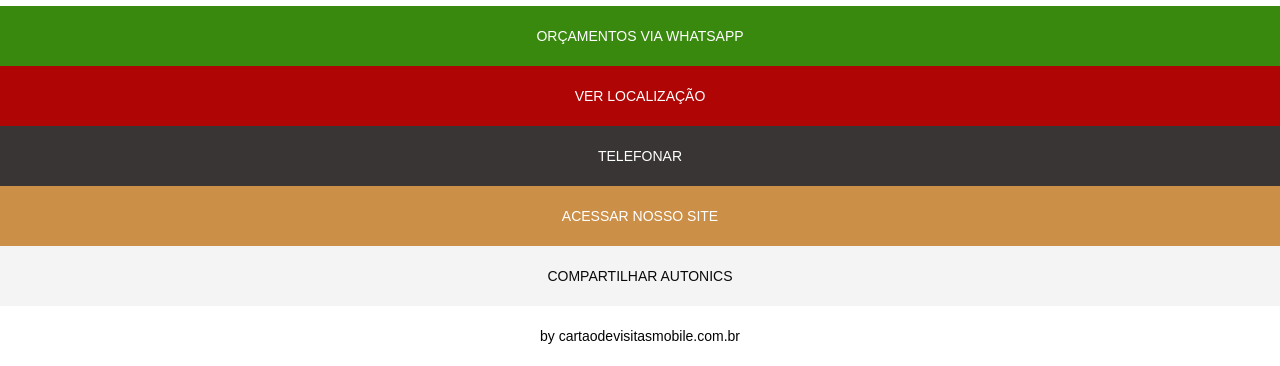
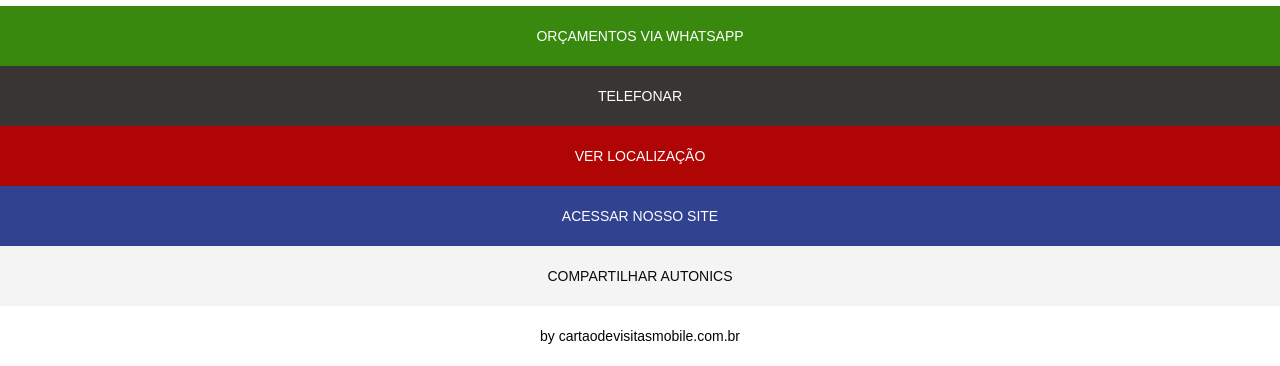
Before and after one commit to startdes/autonics, a plain HTML site: page index.html in a window 1280 px wide. Shown: the part 464-830 px from the top of the page. Drawn offline with Linux system fonts and the light colour scheme.

Commit message:
Add files via upload

```diff
--- a/css/stilo.css
+++ b/css/stilo.css
@@ -64,7 +64,7 @@ html {
 }
 .site {
     width: 100%;
-    background-color: #cb8f48;
+    background-color: #304290;
     line-height: 60px;
     font-size: 14px;
     color: #fff;
--- a/index.html
+++ b/index.html
@@ -44,14 +44,13 @@
         </div>
     </a>
 
+    <a href="tel:06232494508">
+        <div id="divtel">TELEFONAR
+        </div>
+    </a>
 
     <a href="https://goo.gl/maps/59Mg7TtMuJL2" target="_blank">
         <div id="divlocalizacao">VER LOCALIZAÇÃO
-        </div>
-    </a>
-
-    <a href="tel:06232494508">
-        <div id="divtel">TELEFONAR
         </div>
     </a>
 
```
